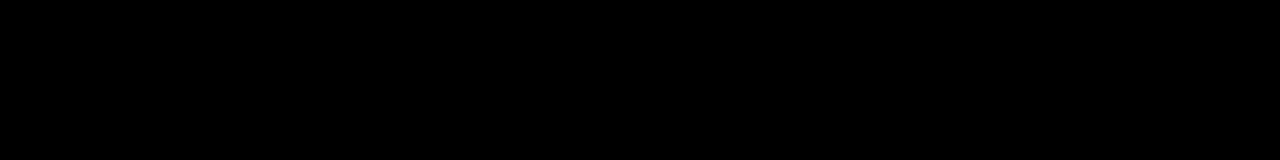
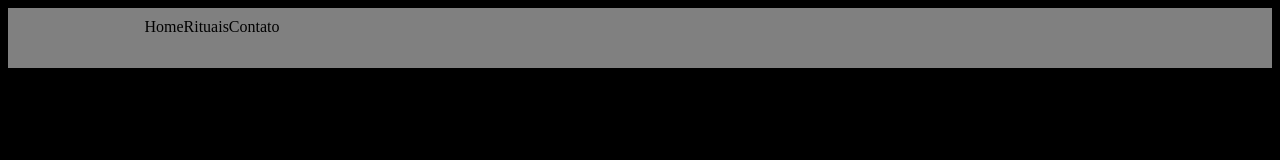
Before and after one commit to VitoriaQueen/Tziporah-Webpage, a plain HTML site: page pages/index.html in a window 1280 px wide. Drawn offline with Linux system fonts and the light colour scheme; files that its build step writes are made by us from their sources.

Commit message:
Files updates

```diff
--- a/CSS/styles.css
+++ b/CSS/styles.css
@@ -1,3 +1,30 @@
+/*Main area */
 body {
     background-color: black;
 }
+
+/*top menu */
+#mainheader {
+    background-color: gray;
+}
+ nav {
+     height: 60px;
+     width: 80%;
+     margin: 0 auto 20px;
+ }
+
+ nav>ul {
+     list-style-type: none;
+     margin:  0;
+     padding: 10px;
+     overflow: hidden;
+     display: flex;
+     justify-content: left;
+ }
+
+ nav>ul>li a {
+     display: block;
+     color: honeydew;
+     text-align: center;
+     margin 8px;
+ }
--- a/pages/index.html
+++ b/pages/index.html
@@ -5,12 +5,24 @@
         <title>Tziporah Metatron</title>
         <meta name="author" content="Business page for Tziporah Metatron">
         <meta name="viewport" content="width=device-width, initial-scale=1">
-        <link rel="stylesheet" type="text/css" href="css/styles.css">
+        <link rel="stylesheet" type="text/css" href="/css/styles.css">
 
     </head>
 
 
     <body>
+        <header id="mainheader">
+            <nav>
+                <ul>
+                    <li><a href="index.html"></a>Home</li>
+                    <li><a href="pages/rituais.html"></a>Rituais</li>
+                    <li> <a href="pages/contato.html"></a>Contato</li>
+
+
+                </ul>
+            </nav>
+
+        </header>
 
 
     </body>
```
Also changed, not shown: pages/contato.html (added, +10 -0 lines), pages/rituais.html (added, +10 -0 lines).
